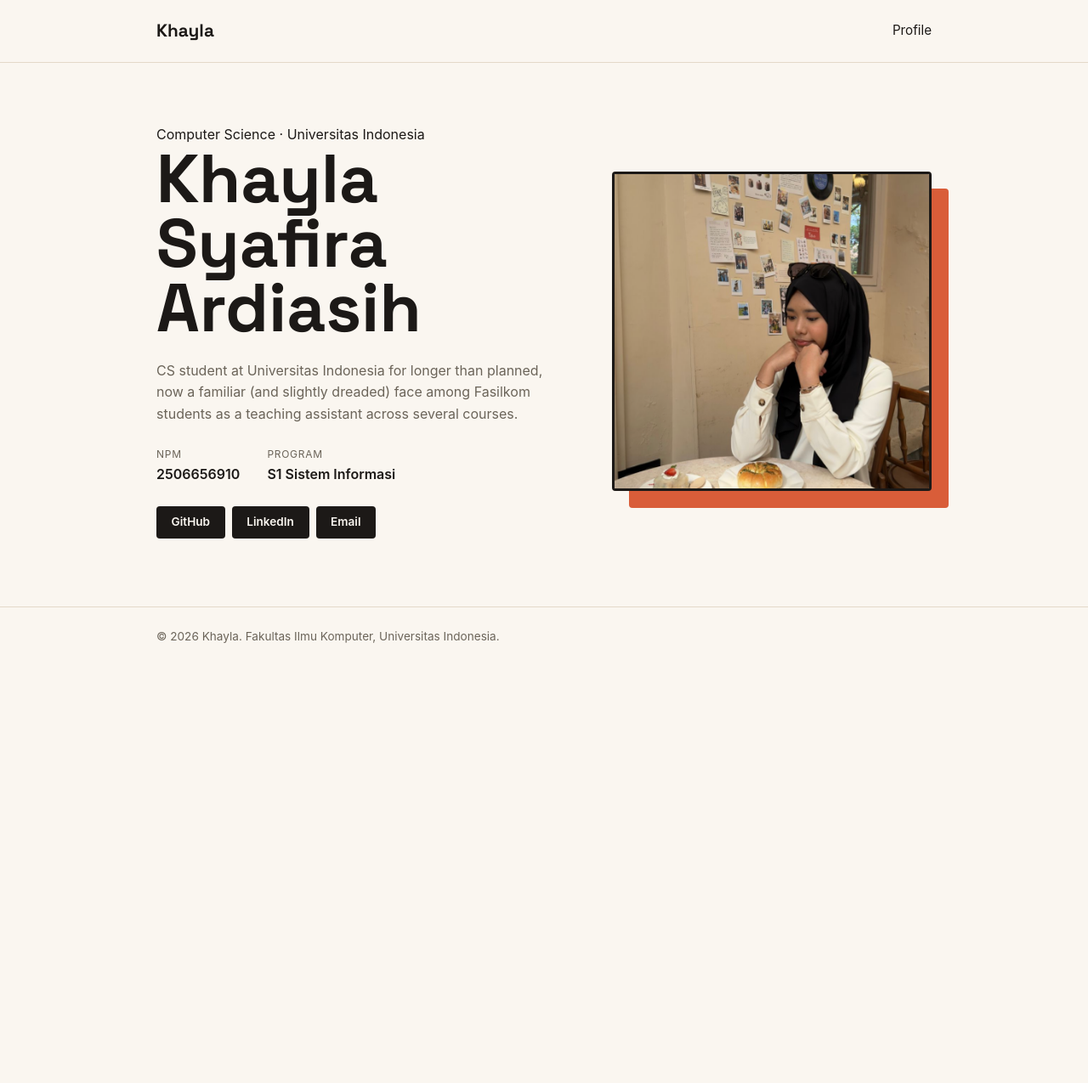
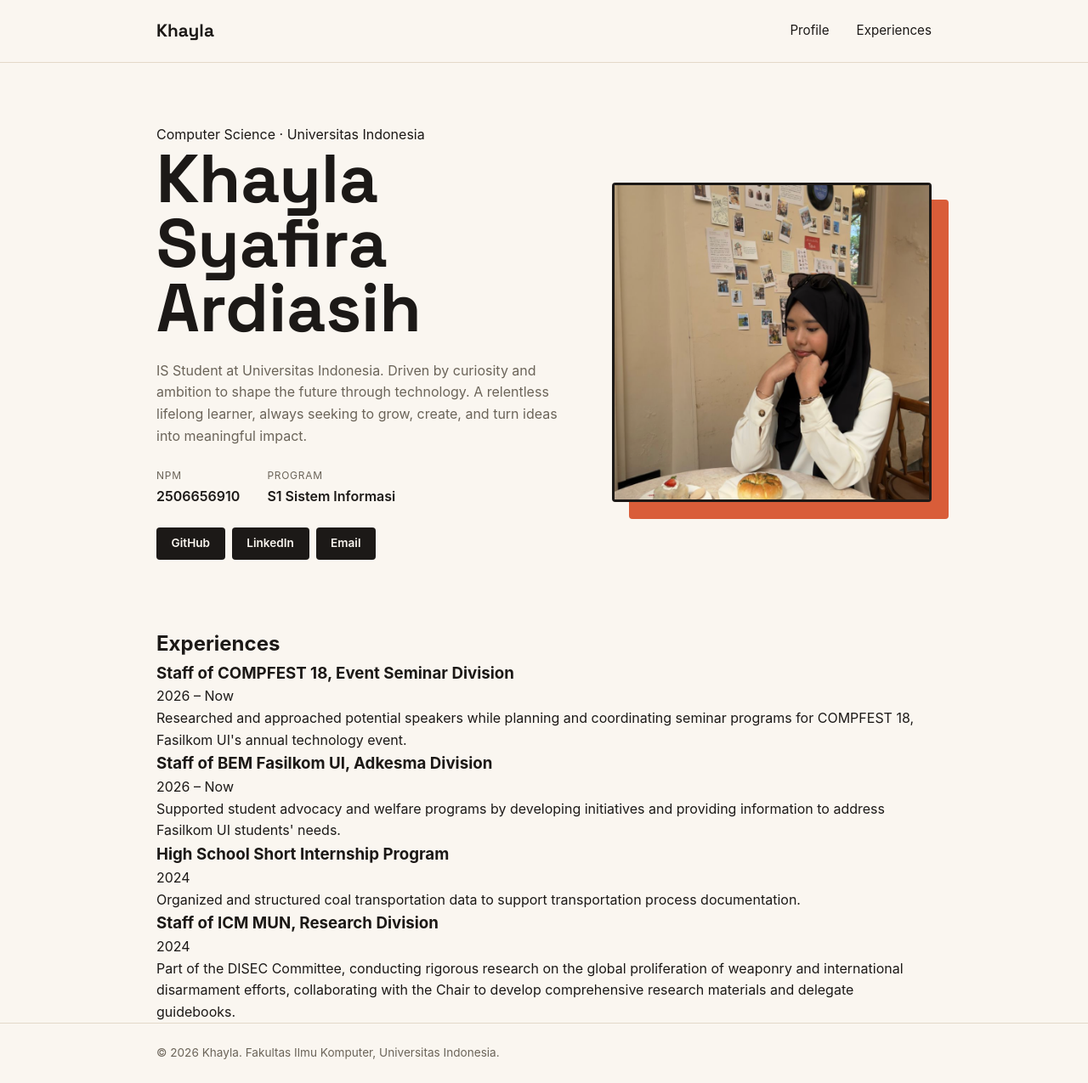
Before and after one commit to khaylaardiasih/myportofolio, a Django app: page / in a window 1280 px wide. Shown: the whole page at 85% size. Before the commit the page ends 757 px from the top, so only its background shows below. Run offline with Django 4.2, Linux system fonts and the light colour scheme.

Commit message:
Penambahan di file index.html untuk membuat section baru yaitu Experiences

```diff
--- a/templates/index.html
+++ b/templates/index.html
@@ -7,7 +7,7 @@
     <link rel="preconnect" href="https://fonts.googleapis.com">
     <link rel="preconnect" href="https://fonts.gstatic.com" crossorigin>
     <link href="https://fonts.googleapis.com/css2?family=Space+Grotesk:wght@500;700&display=swap" rel="stylesheet">
-    <link rel="stylesheet" href="/static/css/style.css">
+    <link rel="stylesheet" href="/static/css/style.css?v=2">
 </head>
 <body>
     <header class="site-header">
@@ -15,6 +15,7 @@
             <a href="#profile" class="brand">Khayla</a>
             <nav>
                 <a href="#profile">Profile</a>
+                <a href="#experiences">Experiences</a>
             </nav>
         </div>
     </header>
@@ -31,7 +32,7 @@
                     <img class="avatar" src="/static/img/ProfilePBP.png" alt="Photo of Khayla">
                 </div>
                 <div class="hero-details">
-                    <p class="bio">CS student at Universitas Indonesia for longer than planned, now a familiar (and slightly dreaded) face among Fasilkom students as a teaching assistant across several courses.</p>
+                    <p class="bio">IS Student at Universitas Indonesia. Driven by curiosity and ambition to shape the future through technology. A relentless lifelong learner, always seeking to grow, create, and turn ideas into meaningful impact.</p>
                     <dl class="meta-list">
                         <div class="meta-row">
                             <dt>NPM</dt>
@@ -50,6 +51,43 @@
                 </div>
             </div>
         </section>
+
+         <!-- TUGAS 1 : Section Experiences -->
+        <section class="experiences-section" id="experiences">
+            <div class="container">
+                <!-- Judul di tengah atas -->
+                <div class="section-header">
+                    <h2 class="section-title">Experiences</h2>
+                </div>
+                <!-- 4 kotak berukuran sama -->
+                <div class="experiences-grid">
+                    <!-- kotak 1 -->
+                    <article class="exp-card">
+                        <h3 class="exp-title">Staff of COMPFEST 18, Event Seminar Division</h3>
+                        <p class="exp-year">2026 &ndash; Now</p>
+                        <p class="exp-desc">Researched and approached potential speakers while planning and coordinating seminar programs for COMPFEST 18, Fasilkom UI's annual technology event.</p>
+                    </article>
+                    <!-- kotak 2 -->
+                    <article class="exp-card">
+                        <h3 class="exp-title">Staff of BEM Fasilkom UI, Adkesma Division</h3>
+                        <p class="exp-year">2026 &ndash; Now</p>
+                        <p class="exp-desc"> Supported student advocacy and welfare programs by developing initiatives and providing information to address Fasilkom UI students' needs.</p>
+                    </article>
+                    <!-- kotak 3 -->
+                    <article class="exp-card">
+                        <h3 class="exp-title">High School Short Internship Program</h3>
+                        <p class="exp-year">2024</p>
+                        <p class="exp-desc">Organized and structured coal transportation data to support transportation process documentation.</p>
+                    </article>
+                    <!-- kotak 4 -->
+                    <article class="exp-card">
+                        <h3 class="exp-title">Staff of ICM MUN, Research Division</h3>
+                        <p class="exp-year">2024</p>
+                        <p class="exp-desc">Part of the DISEC Committee, conducting rigorous research on the global proliferation of weaponry and international disarmament efforts, collaborating with the Chair to develop comprehensive research materials and delegate guidebooks.</p>
+                    </article>
+                </div>
+            </div>
+        </section>
     </main>
 
     <footer class="site-footer">
```
